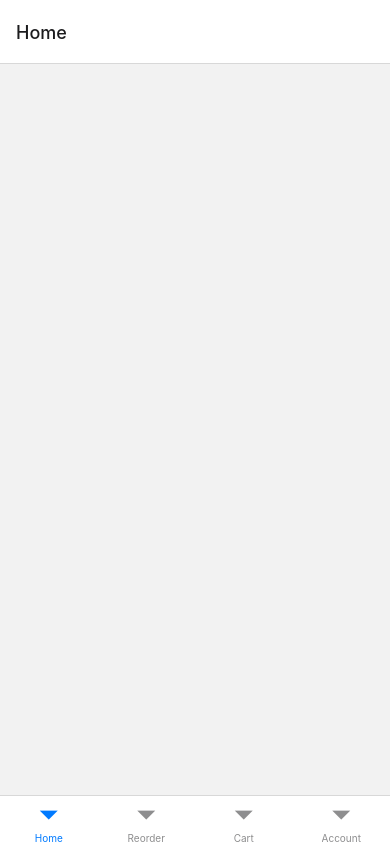
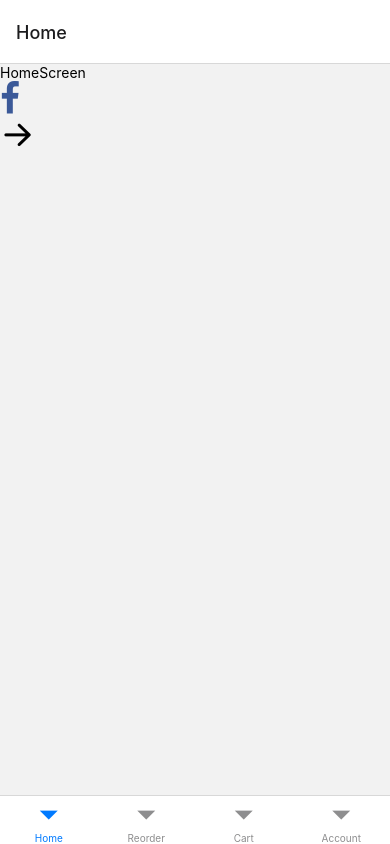
Before and after one commit to nafis200/React-native-shopApp, a React Native app: screen /Home in a window 390 px wide. Built offline with nearby package versions, Linux system fonts and the light colour scheme.

Commit message:
vectorIcons

```diff
--- a/App.jsx
+++ b/App.jsx
@@ -3,11 +3,12 @@ import { View, Text } from 'react-native'
 import React from 'react'
 import { NavigationContainer } from '@react-navigation/native';
 import { createBottomTabNavigator } from '@react-navigation/bottom-tabs';
+import HomeScreen from './src/screen/HomeScreen';
 const Tab = createBottomTabNavigator();
 
-const HomeScreen = ()=>{
-     <Text style={{color:'black'}}>Hellow</Text>
-}
+// const HomeScreen = ()=>{
+//      <Text style={{color:'black'}}>Hellow</Text>
+// }
 
 const App = () => {
   return (
--- a/package.json
+++ b/package.json
@@ -31,7 +31,8 @@
     "react-native-safe-area-context": "^4.11.0",
     "react-native-screens": "^3.34.0",
     "react-native-svg": "^15.6.0",
-    "react-native-tab-view": "^3.5.2"
+    "react-native-tab-view": "^3.5.2",
+    "react-native-vector-icons": "^10.1.0"
   },
   "devDependencies": {
     "@babel/core": "^7.20.0",
--- /dev/null
+++ b/src/screen/HomeScreen.jsx
@@ -0,0 +1,21 @@
+
+import { View, Text } from 'react-native'
+import React from 'react'
+import Icon from 'react-native-vector-icons/FontAwesome';
+import AntDesign from 'react-native-vector-icons/AntDesign'
+
+const HomeScreen = () => {
+  return (
+    <View>
+      <Text style={{color:'black'}}>HomeScreen</Text>
+      <Icon name={"facebook"}  color="#3b5998"
+      size={35}
+      />
+      <AntDesign name={'arrowright'} color="black"
+      size={35}
+      ></AntDesign>
+    </View>
+  )
+}
+
+export default HomeScreen
```
Also changed, not shown: 2 other files (tests, documents, lock files or other folders).
